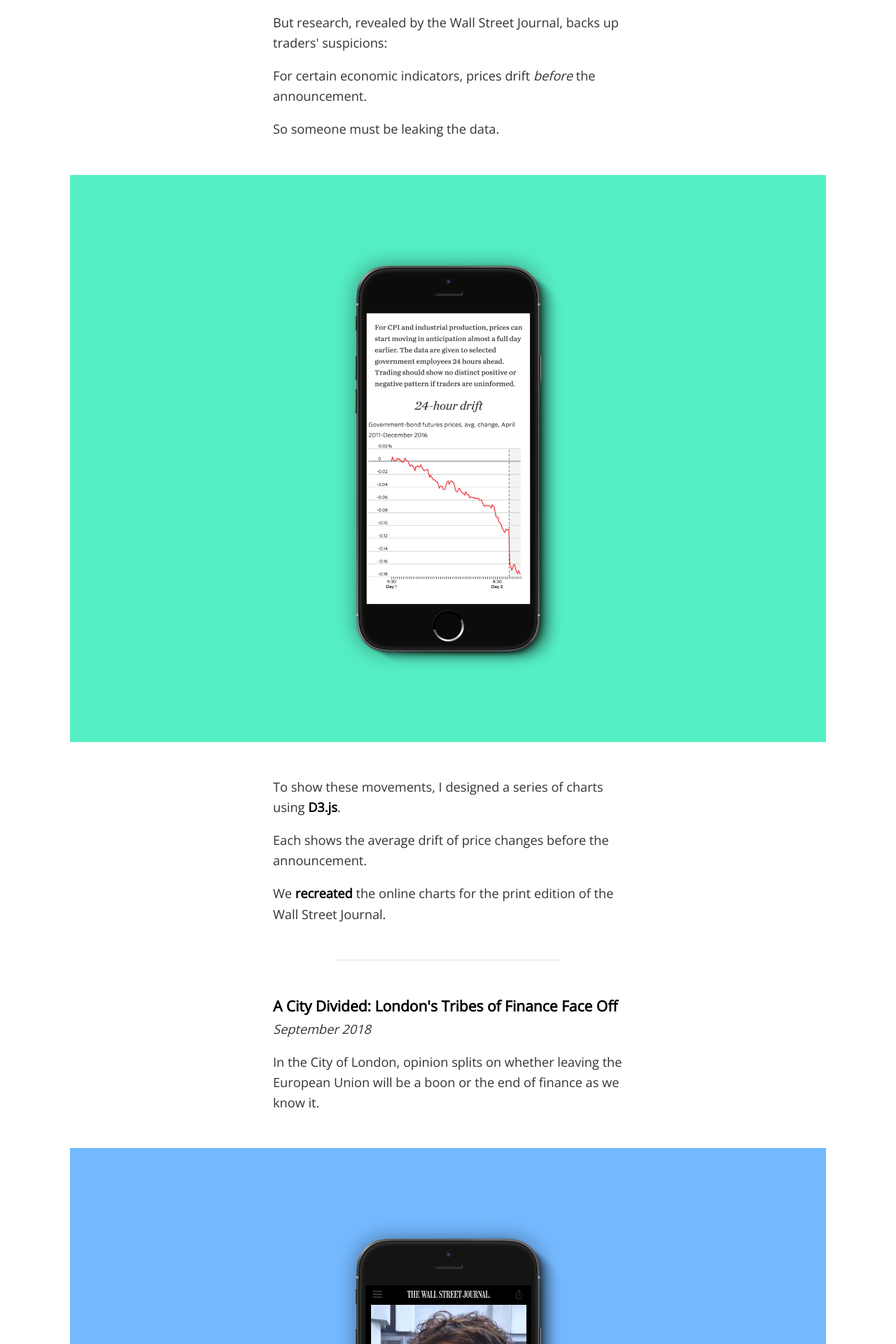
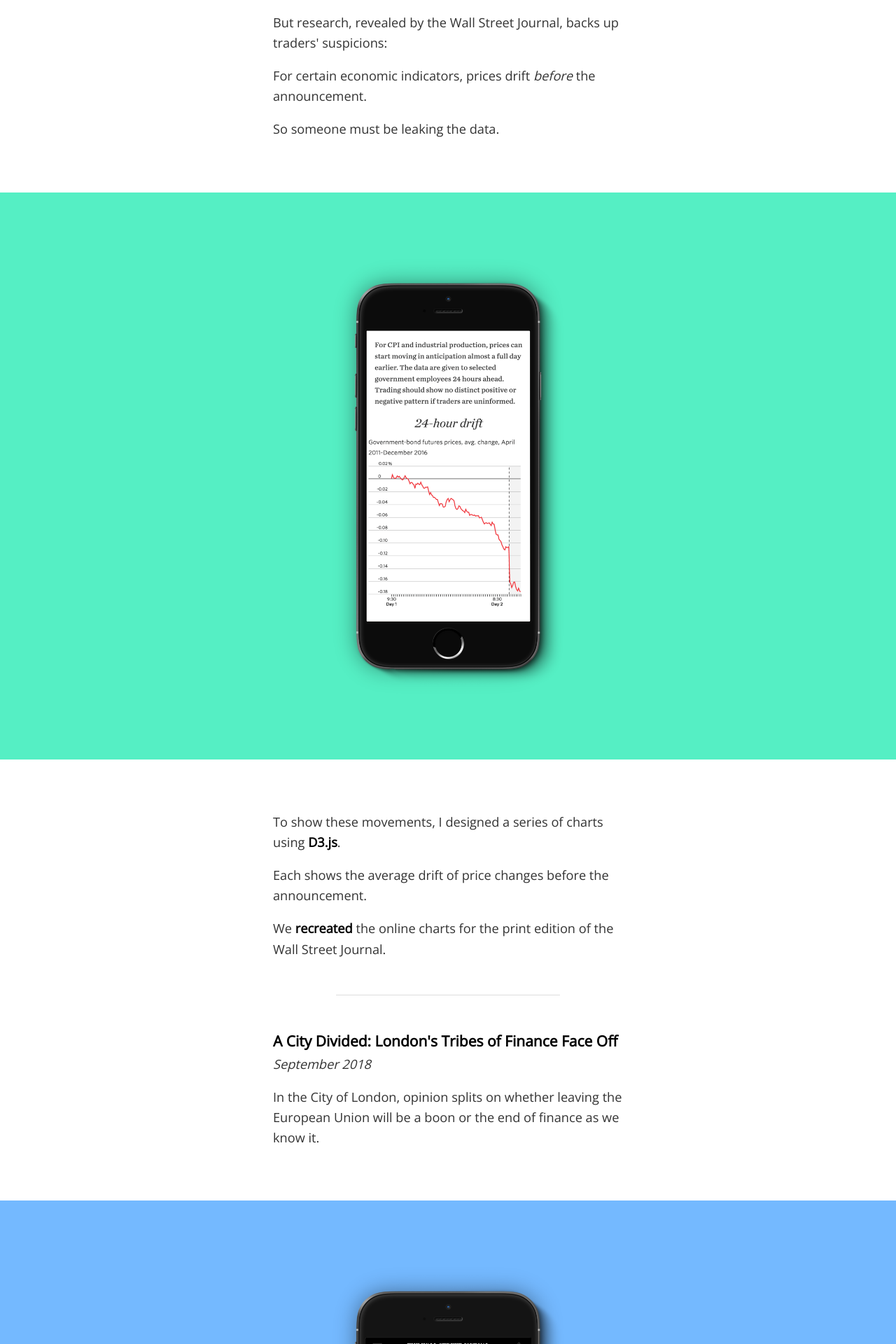
Before and after one commit to jasonleefrench/JasonLeeFrench.github.io, a Jekyll site: the page built from index.md, in a window 1280 px wide. Shown: the part 1033-2953 px from the top of the page at 70% size. Built offline with Jekyll 4.4.1, drawn with Linux system fonts in a browser that asks for light colours.

Commit message:
tweak margins

```diff
--- a/assets/css/style.css
+++ b/assets/css/style.css
@@ -140,7 +140,7 @@ html, body {
     -ms-transition: background-color .5s linear;
     transition: background-color .5s linear;
     display: block;
-    margin: 50px 100px;
+    margin: 75px 0;
   }
 
   .project:last-child hr {
```
